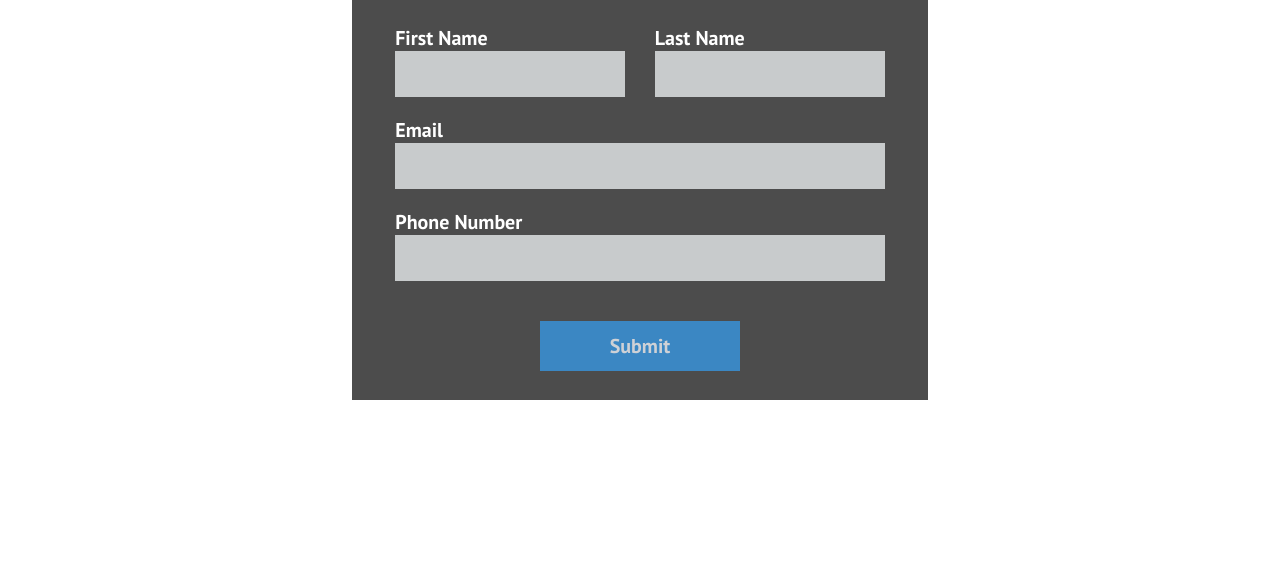
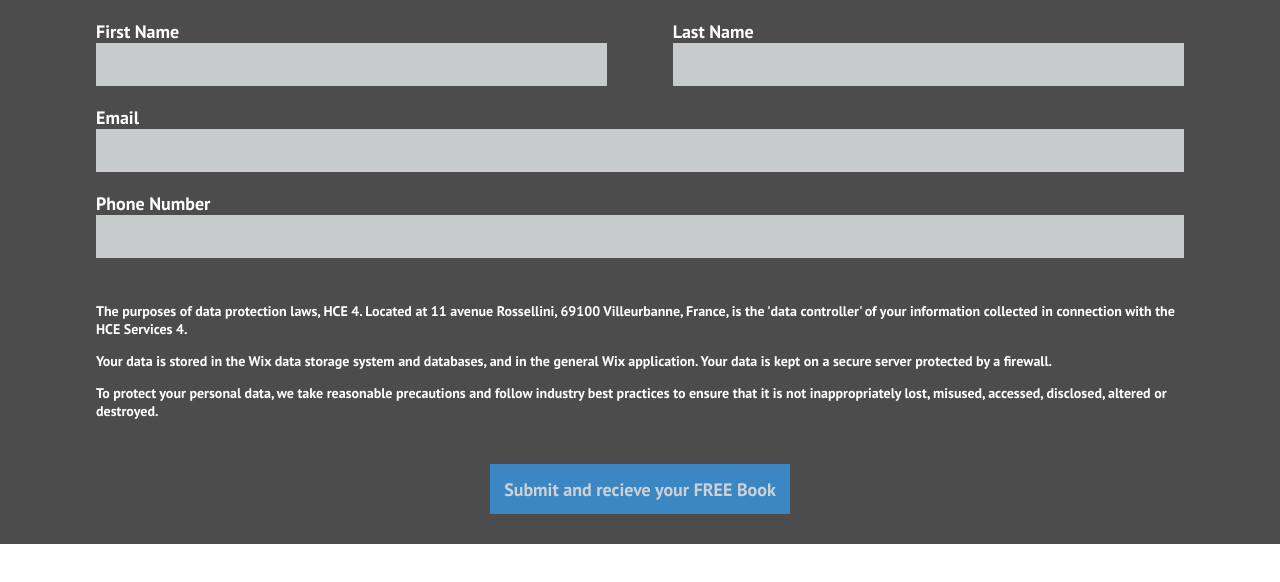
Before and after one commit to HCE4-UXD/book-form, a React (Create React App) app: page / in a window 1280 px wide. Shown: the top 582 px of the page. Built offline with nearby package versions, Linux system fonts and the light colour scheme.

Commit message:
disclaimer and button changes

```diff
--- a/src/App.js
+++ b/src/App.js
@@ -56,10 +56,28 @@ export default class App extends Component {
           <label>Phone Number</label>
           <input type="tel" name="phone" required />
         </div>
+        <div className="disclaimer">
+          <p>
+            The purposes of data protection laws, HCE 4. Located at 11 avenue
+            Rossellini, 69100 Villeurbanne, France, is the 'data controller' of
+            your information collected in connection with the HCE Services 4.
+          </p>
+          <p>
+            Your data is stored in the Wix data storage system and databases,
+            and in the general Wix application. Your data is kept on a secure
+            server protected by a firewall.
+          </p>
+          <p>
+            To protect your personal data, we take reasonable precautions and
+            follow industry best practices to ensure that it is not
+            inappropriately lost, misused, accessed, disclosed, altered or
+            destroyed.
+          </p>
+        </div>
         {status === "SUCCESS" ? (
-          <p>Thanks!</p>
+          <p>Thank you for your interest in our book! We will get in touch with you shortly.</p>
         ) : (
-          <button className="btn">Submit</button>
+          <button className="btn">Submit and recieve your FREE Book</button>
         )}
         {status === "ERROR" && <p>Ooops! There was an error.</p>}
       </form>
--- a/src/App.scss
+++ b/src/App.scss
@@ -15,12 +15,12 @@ form {
   background-color: rgba(0, 0, 0, 0.7);
   align-items: center;
   justify-content: center;
-  height: 400px;
-  width: 45vw;
+  // height: 400px;
+  // width: 45vw;
 }
 
 label {
-  font-size: 20px;
+  font-size: 18px;
 }
 
 .firstname-lastname {
@@ -49,14 +49,14 @@ input {
   border-radius: 0px;
   outline: none;
   border: none;
-  font-size: 20px;
+  font-size: 18px;
   padding: 10px;
   opacity: 0.8;
 }
 
 .btn {
   color: black;
-  width: 200px;
+  width: 300px;
   height: 50px;
   background: #3b87c3;
   color: #ced1d6;
@@ -65,9 +65,9 @@ input {
   border-radius: 0px;
   cursor: pointer;
   padding: 10px 5px;
-  margin: 10px 5px;
-  margin-bottom: 25px;
-  font-size: 20px;
+  margin: 30px 5px;
+  // margin-bottom: 25px;
+  font-size: 18px;
   transition: 0.2s;
 }
 
@@ -79,3 +79,8 @@ input {
 .phone {
   margin-bottom: 30px;
 }
+
+.disclaimer {
+  width: 85%;
+  font-size: 14px;
+}
```
